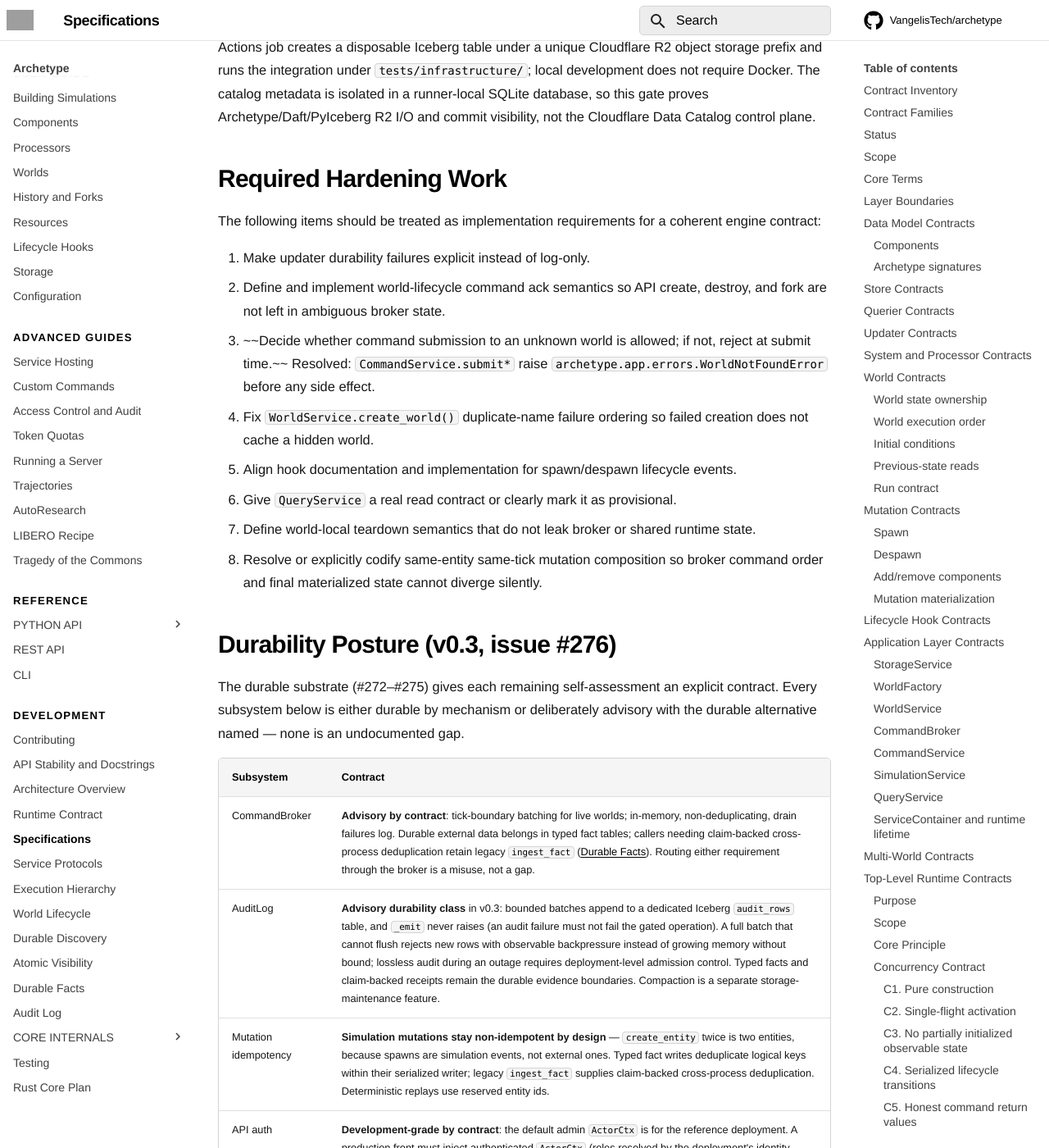
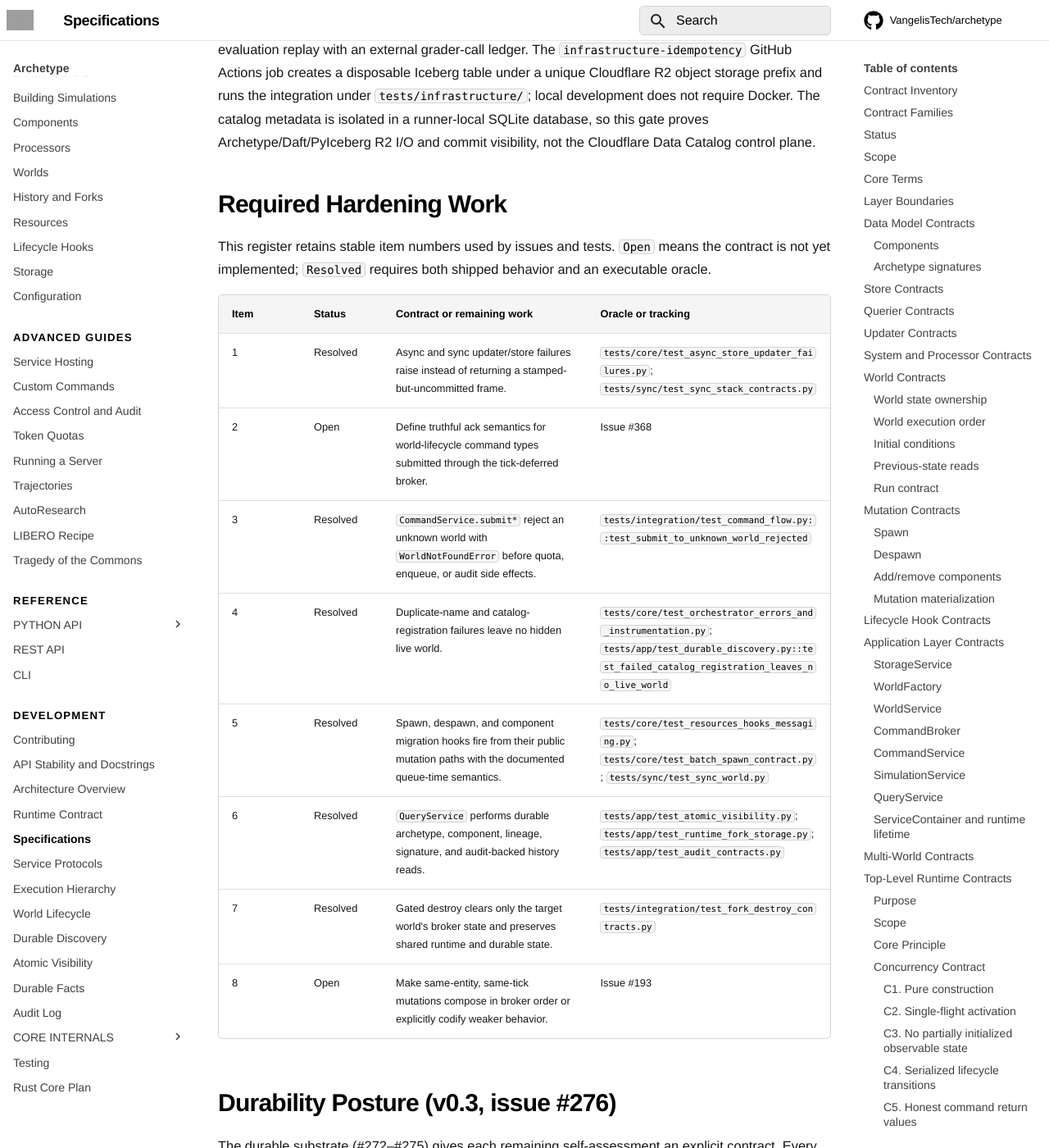
Before and after one commit to VangelisTech/archetype, an MkDocs documentation site: the page built from docs/guide/specification.md, in a window 1280 px wide and 1400 px high, scrolled down 26055 px. Shown: the whole window at 82% size. Built offline with MkDocs 1.6.1 and Material for MkDocs 9.7.7, drawn with Linux system fonts in a browser that asks for light colours; comment, search, counter and statistics services are not loaded; some of the changed text lies outside the part shown; grey boxes are pictures that could not be loaded.

Commit message:
docs: reconcile hardening register with current contracts

```diff
--- a/docs/guide/specification.md
+++ b/docs/guide/specification.md
@@ -306,12 +306,6 @@
 - Store-backed reads are the durability path.
 - `get_components()` is a live-snapshot API, not a historical store query.
 
-CURRENT GAP:
-
-- `RunConfig.prefer_live_reads` exists, but current async world behavior
-  effectively prefers `_live` whenever it is available. The config flag should
-  either be enforced or removed.
-
 ### Run contract
 
 - A `RunConfig` describes a sequence of steps that share one `run_id`.
@@ -360,8 +354,9 @@
 CURRENT GAP:
 
 - `AsyncWorld._move_entity()` can currently return an empty row when the old
-  entity is not found in `_live`, and callers do not validate this before
-  staging a spawn. That boundary needs an explicit error or no-op contract.
+  entity is not found. `update_entity()` guards that return, but
+  `add_components()` and `remove_components()` still stage it. Those two paths
+  need an explicit error or no-op contract.
 
 ## Lifecycle Hook Contracts
 
@@ -417,17 +412,18 @@
 - `create_world()` MUST be idempotent by explicit `world_id`.
 - Name lookup is a convenience index; names are unique, but they are not the
   idempotency key.
+- Duplicate-name validation MUST happen before a new world is inserted into the
+  live registry. A rejected create MUST leave both the ID and name indexes
+  unchanged.
+- If durable catalog registration or writer-fence acquisition fails after
+  construction, `create_world()` MUST remove the new live world before
+  propagating the failure.
 - Broker injection into world resources is an app-layer responsibility.
 - `destroy_world()` SHOULD be safe to call on a missing world.
 - `fork_world()` MUST create a new `world_id`, clone the source world's visible
   state, and let source and fork diverge independently.
 - Forking MUST transfer pending spawn/despawn caches so spawn-then-fork before
   the next tick materializes in both worlds.
-
-CURRENT GAP:
-
-- `create_world()` currently inserts the world into `_worlds` before duplicate
-  name validation, which can leave behind an unintended cached world on error.
 
 ### CommandBroker
 
@@ -480,16 +476,17 @@
 
 - `QueryService` is the internal read facade below the gate.
 - External reads go through `iCommandService`.
-- Read behavior SHOULD be consistent with the underlying core world and querier
-  contracts.
-- Query methods SHOULD either validate world existence consistently or
-  intentionally document which routes are world-agnostic.
-
-CURRENT GAP:
-
-- Most read methods are currently stubs that echo metadata rather than querying
-  actual world state.
+- Archetype and component reads MUST resolve storage per call and query durable
+  rows by `world_id` and `run_id`; they do not require the world to be live in
+  the process registry.
+- Coordinated reads MUST restrict results to catalog-published commit tokens.
+- Fork-aware reads MUST compose persisted lineage segments with the fork's own
+  rows without requiring a live source world.
+- `get_lineage()` reads persisted ancestry, and `list_signatures()` reads the
+  selected store's registered archetypes.
 - Audit history is served by `iAuditLog` through `iCommandService`.
+  `QueryService.get_command_history()` remains a compatibility read over queued
+  audit rows, not an in-memory broker-history contract.
 
 ### ServiceContainer and runtime lifetime
 
@@ -511,12 +508,11 @@
 - A fork shares runtime infrastructure, but not world identity.
 - Shutting down or destroying one world MUST NOT invalidate sibling worlds that
   share the same runtime.
-
-CURRENT GAP:
-
-- `destroy_world()` only removes the world from the world catalog and registry.
-  It does not explicitly clear per-world broker state or provide true
-  world-local shutdown semantics.
+- The gated `CommandService.destroy_world()` path MUST clear the target world's
+  pending and historical broker state before delegating world removal.
+- World removal MUST preserve durable rows, lineage, audit history, shared
+  storage backends, and sibling-world state. The durable catalog records the
+  world as destroyed rather than deleting its identity.
 
 ## Top-Level Runtime Contracts
 
@@ -926,24 +922,20 @@
 
 ## Required Hardening Work
 
-The following items should be treated as implementation requirements for a
-coherent engine contract:
+This register retains stable item numbers used by issues and tests. `Open`
+means the contract is not yet implemented; `Resolved` requires both shipped
+behavior and an executable oracle.
 
-1. Make updater durability failures explicit instead of log-only.
-2. Define and implement world-lifecycle command ack semantics so API create,
-   destroy, and fork are not left in ambiguous broker state.
-3. ~~Decide whether command submission to an unknown world is allowed; if not,
-   reject at submit time.~~ Resolved: `CommandService.submit*` raise
-   `archetype.app.errors.WorldNotFoundError` before any side effect.
-4. Fix `WorldService.create_world()` duplicate-name failure ordering so failed
-   creation does not cache a hidden world.
-5. Align hook documentation and implementation for spawn/despawn lifecycle
-   events.
-6. Give `QueryService` a real read contract or clearly mark it as provisional.
-7. Define world-local teardown semantics that do not leak broker or shared
-   runtime state.
-8. Resolve or explicitly codify same-entity same-tick mutation composition so
-   broker command order and final materialized state cannot diverge silently.
+| Item | Status | Contract or remaining work | Oracle or tracking |
+|---|---|---|---|
+| 1 | Resolved | Async and sync updater/store failures raise instead of returning a stamped-but-uncommitted frame. | `tests/core/test_async_store_updater_failures.py`; `tests/sync/test_sync_stack_contracts.py` |
+| 2 | Open | Define truthful ack semantics for world-lifecycle command types submitted through the tick-deferred broker. | Issue #368 |
+| 3 | Resolved | `CommandService.submit*` reject an unknown world with `WorldNotFoundError` before quota, enqueue, or audit side effects. | `tests/integration/test_command_flow.py::test_submit_to_unknown_world_rejected` |
+| 4 | Resolved | Duplicate-name and catalog-registration failures leave no hidden live world. | `tests/core/test_orchestrator_errors_and_instrumentation.py`; `tests/app/test_durable_discovery.py::test_failed_catalog_registration_leaves_no_live_world` |
+| 5 | Resolved | Spawn, despawn, and component migration hooks fire from their public mutation paths with the documented queue-time semantics. | `tests/core/test_resources_hooks_messaging.py`; `tests/core/test_batch_spawn_contract.py`; `tests/sync/test_sync_world.py` |
+| 6 | Resolved | `QueryService` performs durable archetype, component, lineage, signature, and audit-backed history reads. | `tests/app/test_atomic_visibility.py`; `tests/app/test_runtime_fork_storage.py`; `tests/app/test_audit_contracts.py` |
+| 7 | Resolved | Gated destroy clears only the target world's broker state and preserves shared runtime and durable state. | `tests/integration/test_fork_destroy_contracts.py` |
+| 8 | Open | Make same-entity, same-tick mutations compose in broker order or explicitly codify weaker behavior. | Issue #193 |
 
 ## Durability Posture (v0.3, issue #276)
 
```
Also changed, not shown: docs/guide/run-config.md (+28 -37 lines), docs/guide/trajectories.md (+2 -2 lines), 1 other file.
